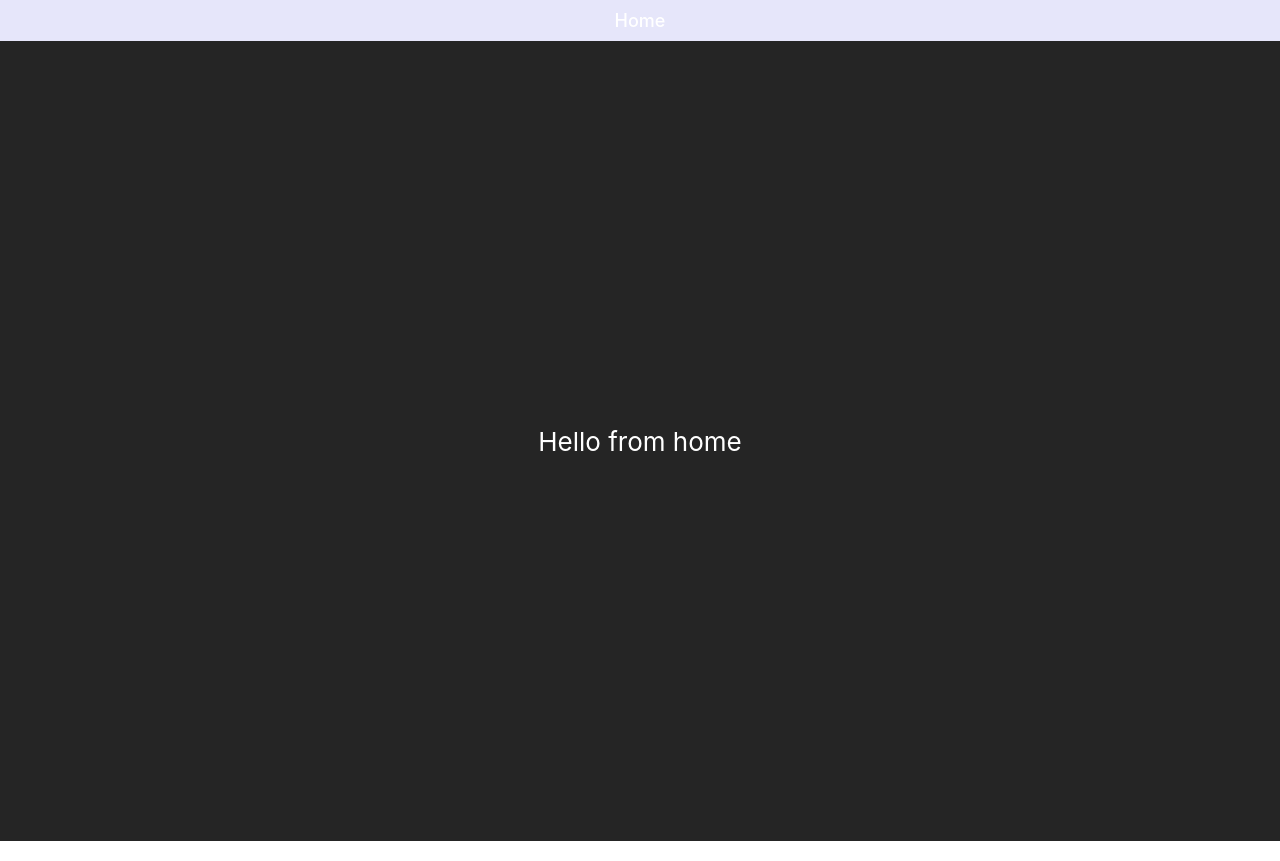
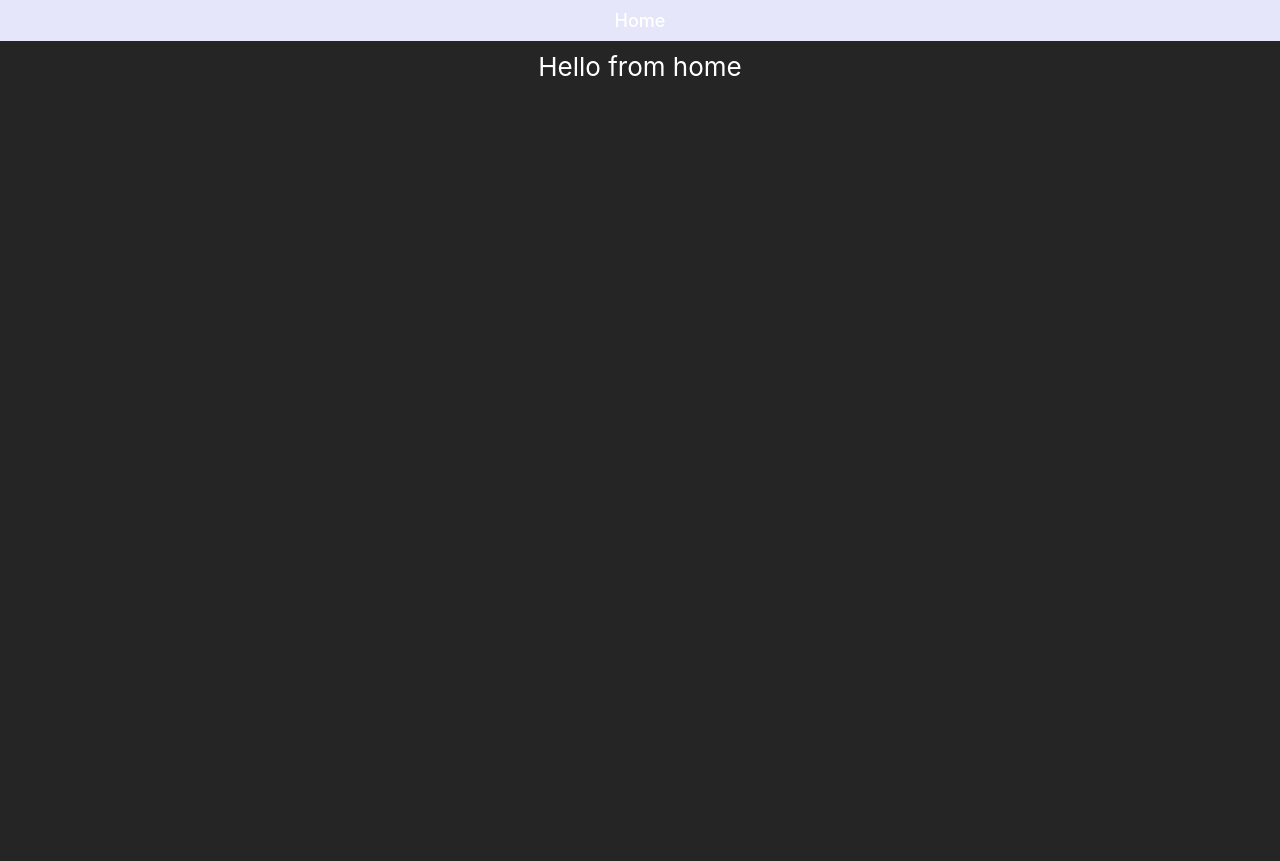
Before and after one commit to jemappellenora/FE_jemappellenoraPersonal, a React (Create React App) app: page / in a window 1280 px wide. Built offline with nearby package versions, Linux system fonts and the light colour scheme.

Commit message:
style: appHeader to top of page

```diff
--- a/src/app/App.css
+++ b/src/app/App.css
@@ -8,22 +8,14 @@
   display: flex;
   flex-direction: column;
   align-items: center;
-  justify-content: center;
+  justify-content: start;
   font-size: calc(10px + 2vmin);
   color: white;
+  padding: 10px;
 }
 
 .App-link {
   color: #454545;
-}
-
-@keyframes App-logo-spin {
-  from {
-    transform: rotate(0deg);
-  }
-  to {
-    transform: rotate(360deg);
-  }
 }
 
 .navBar {
```
